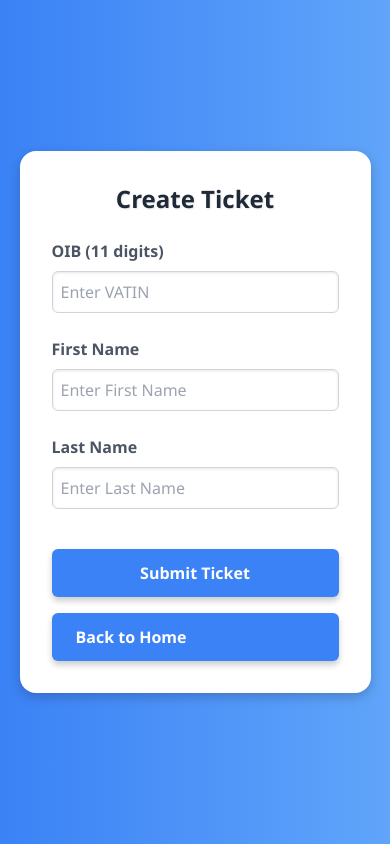
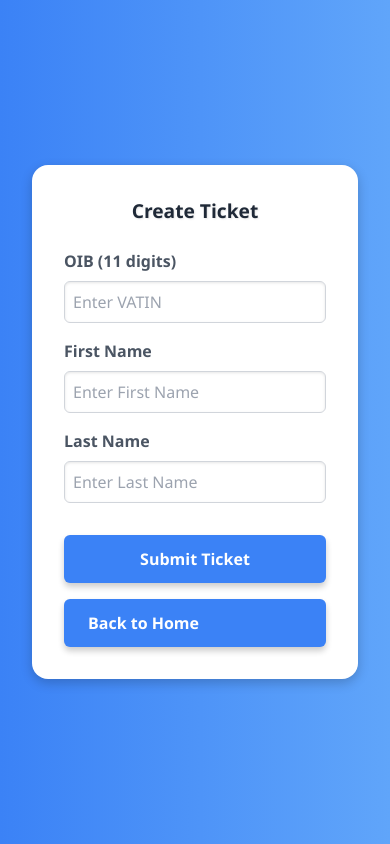
Before and after one commit to ismiljanic/nrppzw, a Node project: template 1.lab/views/create-ticket.ejs in a window 390 px wide. Run offline with Node 20 templates, Linux system fonts and the light colour scheme; the template is opened without the code that fills it, so the values that code supplies are empty.

Commit message:
improved css

```diff
--- a/1.lab/public/styles/createTicket.css
+++ b/1.lab/public/styles/createTicket.css
@@ -15,6 +15,7 @@ body {
     padding: 2rem;
     width: 90%;
     max-width: 600px;
+    margin: 2rem;
 }
 
 h1 {
@@ -72,7 +73,11 @@ h1 {
 
 @media (max-width: 640px) {
     h1 {
-        font-size: 2rem;
+        font-size: 1.2rem;
+    }
+
+    .form-group {
+        margin-bottom: 1rem;
     }
 
     .btn {
--- a/1.lab/views/create-ticket.ejs
+++ b/1.lab/views/create-ticket.ejs
@@ -10,8 +10,8 @@
 </head>
 
 <body>
-    <div class="container mx-auto p-4">
-        <h1 class="text-2xl font-bold">Create Ticket</h1>
+    <div class="container">
+        <h1 class="font-bold">Create Ticket</h1>
         <form id="ticketForm" action="/create-ticket" method="POST">
             <div class="form-group">
                 <label for="vatin">OIB (11 digits)</label>
@@ -31,7 +31,7 @@
             <button type="submit" class="btn w-full bg-blue-500 text-white hover:bg-blue-600">Submit Ticket</button>
         </form>
 
-        <div id="qrCodeContainer" class="mt-6 hidden">
+        <div id="qrCodeContainer" class="hidden">
             <h3 class="text-lg font-semibold">Your QR Code:</h3>
             <img id="qrCode" alt="Generated QR Code" class="mt-2" />
             <h3 class="text-lg font-semibold mt-4">Ticket URL:</h3>
```
